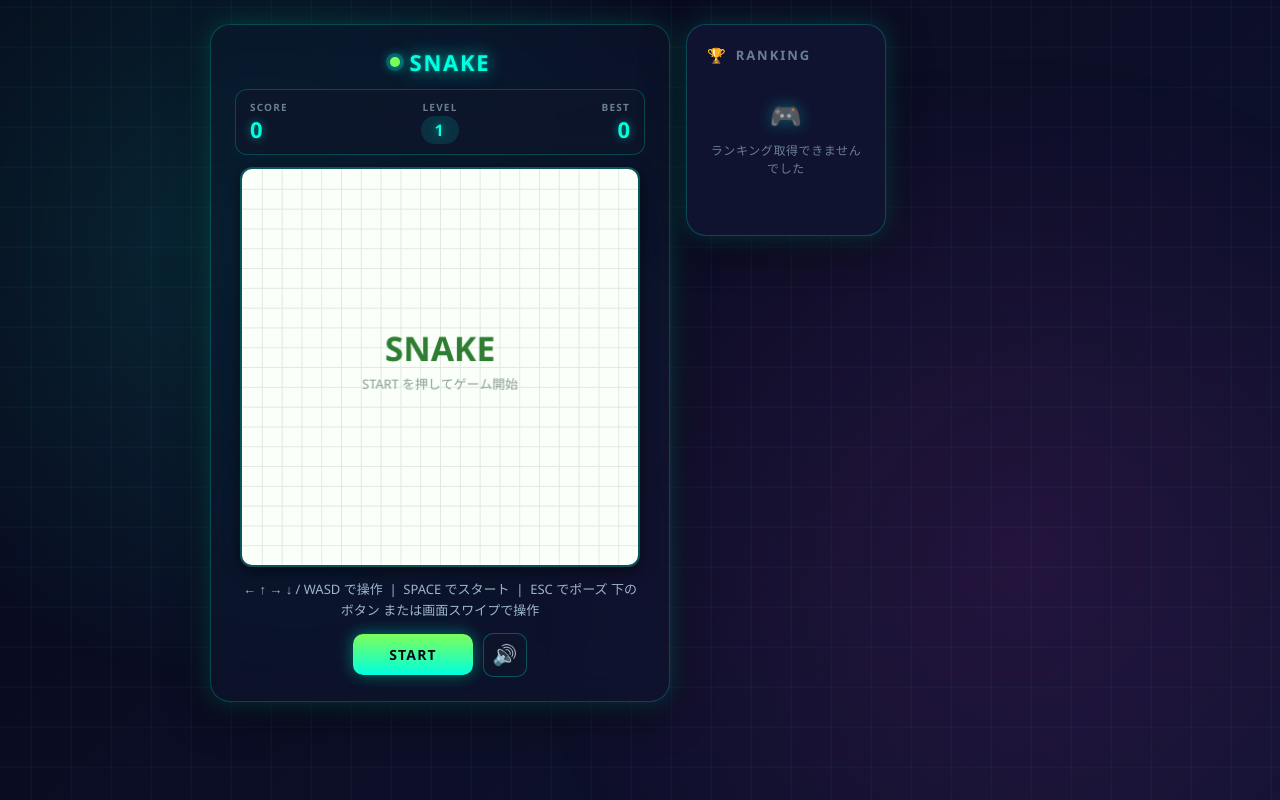
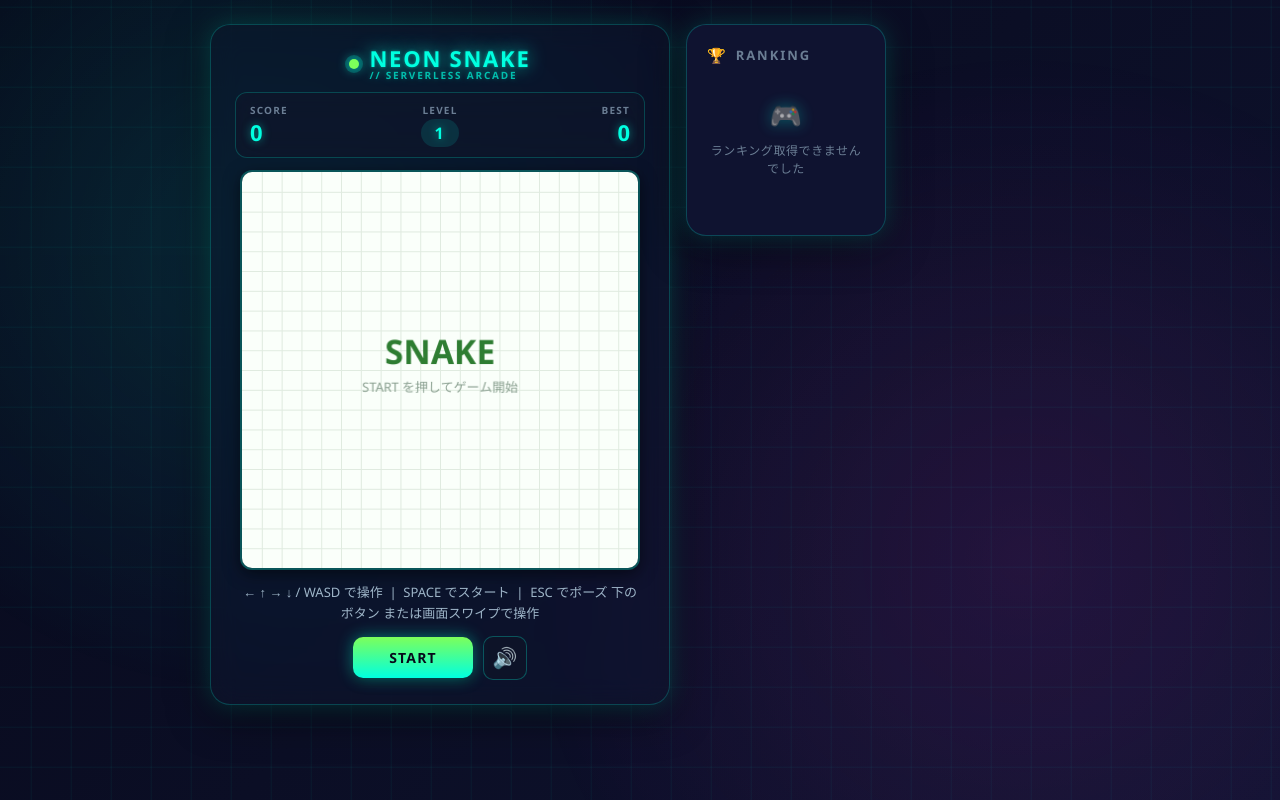
Before and after one commit to KOKURI12/snake_game_demo_dynamoDB, a plain HTML site: page frontend/index-v2.html in a window 1280 px wide. Drawn offline with Linux system fonts and the light colour scheme; no server answers.

Commit message:
style(ui): refine title and game over modal visuals

```diff
--- a/frontend/css/style-v2.css
+++ b/frontend/css/style-v2.css
@@ -167,13 +167,17 @@ body {
   display: flex;
   align-items: center;
   gap: 10px;
-  /* Phase 2-B: ネオンパルス */
-  animation: title-neon-pulse 3s ease-in-out infinite;
+  /* Phase 2-B: ネオンパルス + Phase 4-C Lite: 1回限りの fade-in slide-down intro */
+  animation: title-intro 0.8s ease-out, title-neon-pulse 3s ease-in-out infinite;
 }
 @keyframes title-neon-pulse {
   0%, 100% { text-shadow: 0 0 12px rgba(0, 255, 224, 0.55); }
   50%      { text-shadow: 0 0 20px rgba(0, 255, 224, 0.85),
                           0 0 4px  rgba(0, 255, 224, 0.6); }
+}
+@keyframes title-intro {
+  0%   { opacity: 0; transform: translateY(-6px); }
+  100% { opacity: 1; transform: translateY(0); }
 }
 #title::before {
   content: '';
@@ -182,6 +186,26 @@ body {
   background: var(--accent-light);
   box-shadow: 0 0 12px var(--neon-cyan),
               0 0 0 4px rgba(0, 255, 224, 0.2);
+}
+/* Phase 4-C Lite: タイトル 2段組（main + sub） */
+#title .title-text {
+  display: flex;
+  flex-direction: column;
+  gap: 1px;
+  line-height: 1.0;
+}
+#title .title-main {
+  letter-spacing: 0.08em;
+  /* font-size は #title から継承（既存メディアクエリ 19px / 18px が効く） */
+}
+#title .title-sub {
+  font-size: 10px;
+  font-weight: 600;
+  letter-spacing: 0.18em;
+  color: var(--neon-cyan);
+  opacity: 0.7;
+  text-shadow: 0 0 4px rgba(0, 255, 224, 0.35);
+  /* 親の title-neon-pulse 継承を上書きして静的グロウに */
 }
 
 /* ===== HUD（v2: 3列化 SCORE / LEVEL / BEST） ===== */
@@ -625,7 +649,9 @@ body {
   border: 1px solid var(--glass-border);
   border-radius: 18px;
   padding: 28px 28px 24px;
-  box-shadow: 0 0 32px rgba(0, 255, 224, 0.25),
+  /* Phase 4-C Lite: 控えめな inset highlight + 弱めた cyan glow（黒 drop-shadow で depth は維持） */
+  box-shadow: inset 0 1px 0 rgba(0, 255, 224, 0.10),
+              0 0 18px rgba(0, 255, 224, 0.12),
               0 20px 60px rgba(0, 0, 0, 0.6);
   width: 300px;
   max-width: 90vw;
@@ -643,6 +669,14 @@ body {
   font-weight: 700;
   color: var(--accent);
   text-align: center;
+  /* Phase 4-C Lite: 控えめな neon glow + 緩やかな pulse */
+  letter-spacing: 0.18em;
+  text-shadow: 0 0 8px rgba(0, 255, 224, 0.4);
+  animation: modal-title-pulse 3.5s ease-in-out infinite;
+}
+@keyframes modal-title-pulse {
+  0%, 100% { text-shadow: 0 0 6px  rgba(0, 255, 224, 0.35); }
+  50%      { text-shadow: 0 0 12px rgba(0, 255, 224, 0.55); }
 }
 .modal-score-line {
   text-align: center;
@@ -679,7 +713,10 @@ body {
   transition: border-color 0.15s;
 }
 #player-name-input:focus {
-  border-color: var(--accent-light);
+  /* Phase 4-C Lite: 控えめな cyan ring + 控えめ outer glow */
+  border-color: var(--neon-cyan);
+  box-shadow: 0 0 0 2px rgba(0, 255, 224, 0.12),
+              0 0 8px rgba(0, 255, 224, 0.2);
 }
 /* Phase 4-B: policy note（短文・控えめ表示） */
 .modal-input-note {
@@ -834,4 +871,6 @@ body {
   #ranking-status:not(:empty) { animation: none; }
   #ranking-list li { transition: none; }
   #ranking-list li:hover { transform: none; }
+  /* Phase 4-C Lite: GAME OVER pulse を停止（#title intro/pulse は既存ルールでカバー済み） */
+  .modal-title { animation: none; }
 }
--- a/frontend/index-v2.html
+++ b/frontend/index-v2.html
@@ -19,7 +19,12 @@
     <!-- ===== ゲームカード（プレゼンテーション層：S3/CloudFront で配信） ===== -->
     <div id="app">
 
-      <div id="title">SNAKE</div>
+      <div id="title">
+        <span class="title-text">
+          <span class="title-main">NEON SNAKE</span>
+          <span class="title-sub">// SERVERLESS ARCADE</span>
+        </span>
+      </div>
 
       <!-- HUD：SCORE / LEVEL / BEST（v2: 3列化、LEVEL を中央に） -->
       <div id="hud">
@@ -99,7 +104,7 @@
           id="player-name-input"
           type="text"
           maxlength="20"
-          placeholder="名前を入力（省略可）"
+          placeholder="名前を入力（省略不可）"
           autocomplete="off"
           autocorrect="off"
           spellcheck="false"
```
Also changed, not shown: 1 other file.
